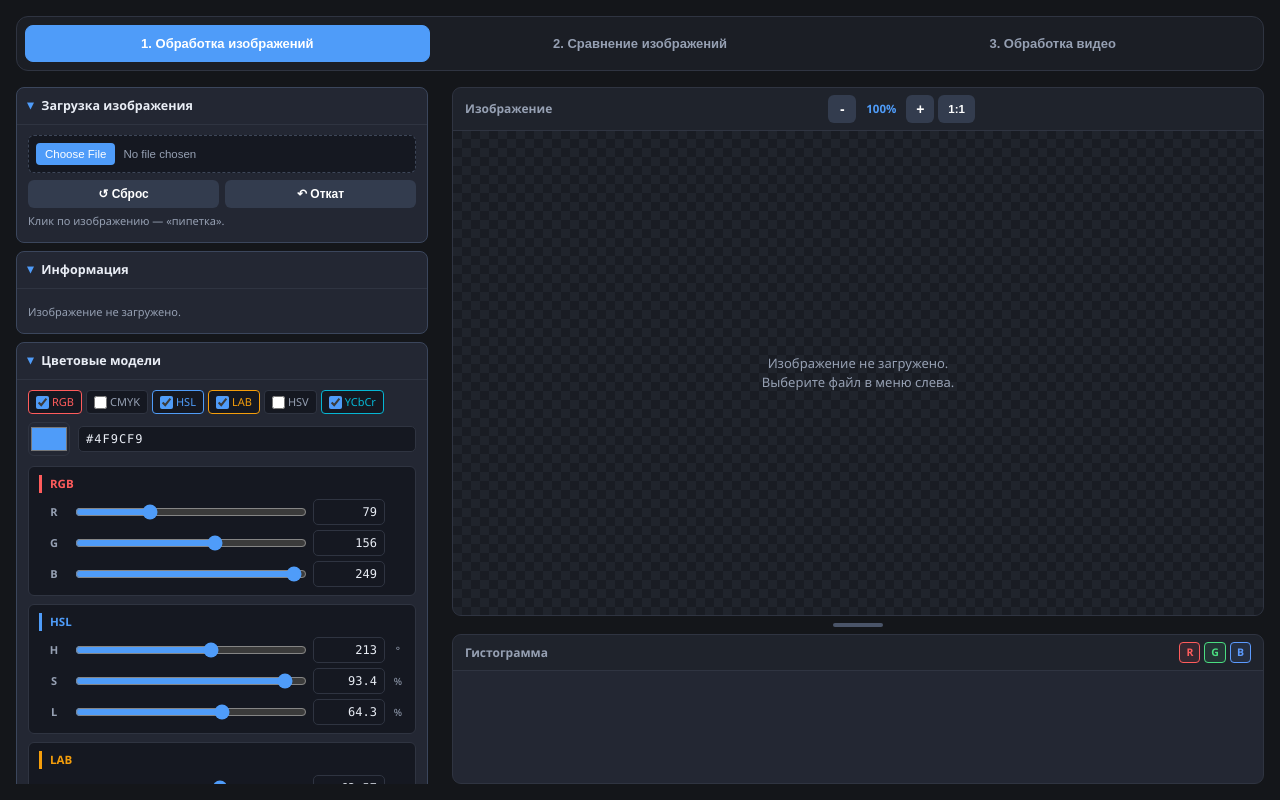
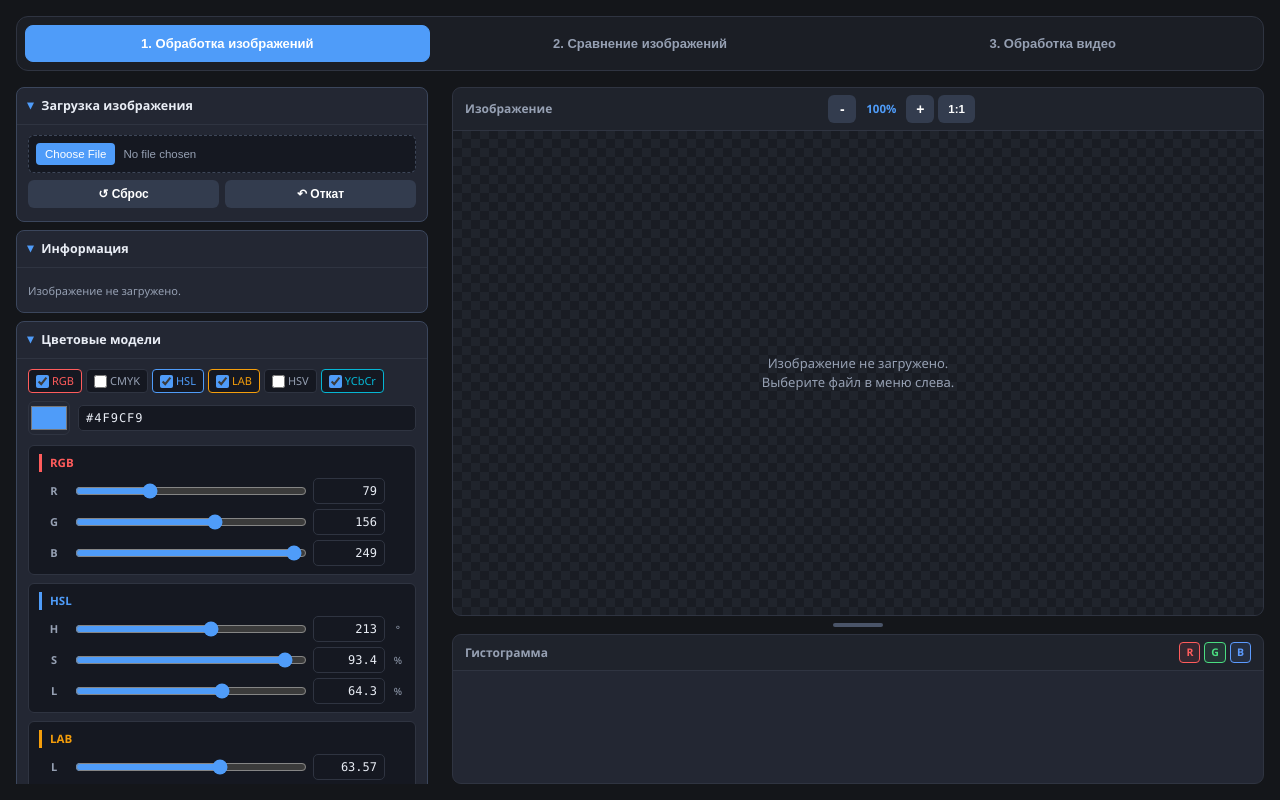
Before and after one commit to 517ANT39/lab-img, a React (Vite) app: page / in a window 1280 px wide. Built offline with nearby package versions, Linux system fonts and the light colour scheme.

Commit message:
change app

```diff
--- a/src/App.jsx
+++ b/src/App.jsx
@@ -331,7 +331,6 @@ export default function App() {
                   <button className="sec" onClick={handleReset}>↺ Сброс</button>
                   <button className="sec" onClick={handleUndo}>↶ Откат</button>
                 </div>
-                <div className="hint">Клик по изображению — «пипетка».</div>
               </Section>
 
               <Section title="Информация" defaultOpen>
```
